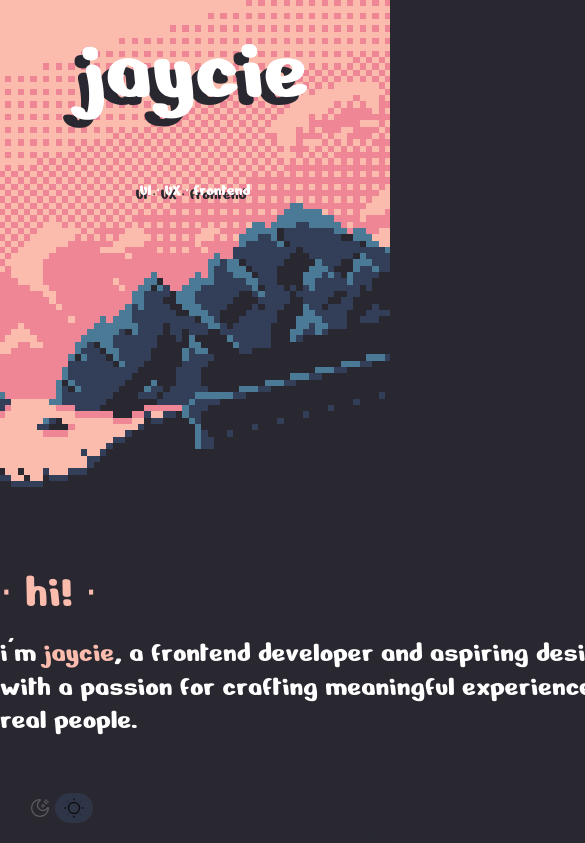
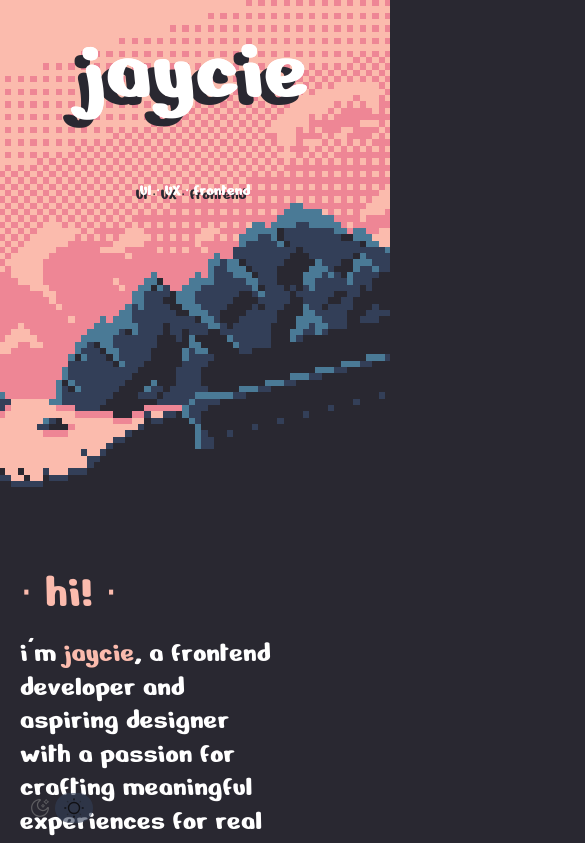
Before and after one commit to jacbn/jacbn.me, a React (Vite) app: page / in a window 390 px wide. Shown: the top 843 px of the page, 585 px wide, since content can reach past the window. Built offline with nearby package versions, Linux system fonts and the light colour scheme.

Commit message:
Fix home container at sm

```diff
--- a/src/styles/containers.scss
+++ b/src/styles/containers.scss
@@ -1,6 +1,10 @@
 .home-container-thin {
-  width: 920px;
+  max-width: 920px;
   margin: auto;
+
+  @media (max-width: 960px) {
+    margin: 0 20px;
+  }
 }
 
 .home-container-thin-override {
```
